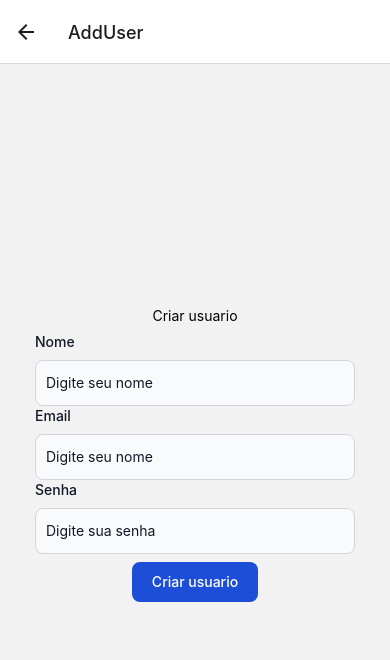
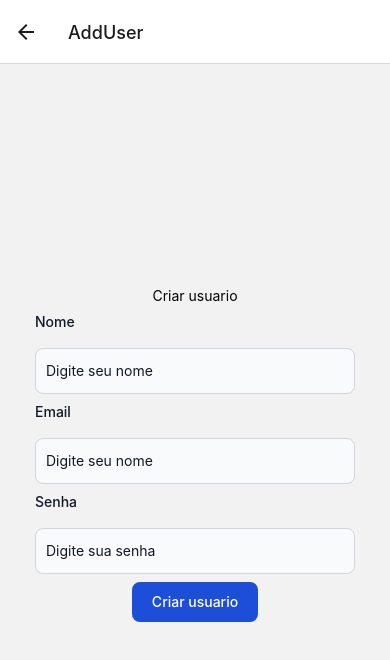
Before and after one commit to RHamudi/project-promo-front, a React Native app: screen /AddUser in a window 390 px wide. Shown: the top 660 px of the page. Built offline with nearby package versions, Linux system fonts and the light colour scheme; no server answers.

Commit message:
Fix styling issue in CreateUser component
Fixed a styling issue in the CreateUser component where the gap between elements was not being applied correctly.

```diff
--- a/src/Pages/CreateUser/index.js
+++ b/src/Pages/CreateUser/index.js
@@ -41,7 +41,7 @@ export default function CreateUser({navigation}){
     return(
         <View className="flex-1 justify-center items-center gap-y-2">
             <Text>Criar usuario</Text>
-            <View>
+            <View className="gap-y-2">
 
                 <Text className="block mb-2 text-sm font-medium text-gray-900 dark:text-white">Nome</Text>
                 <Controller
```
